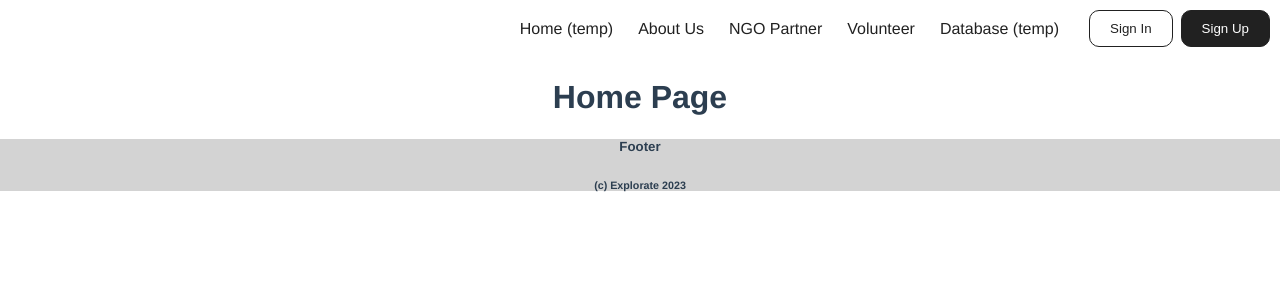
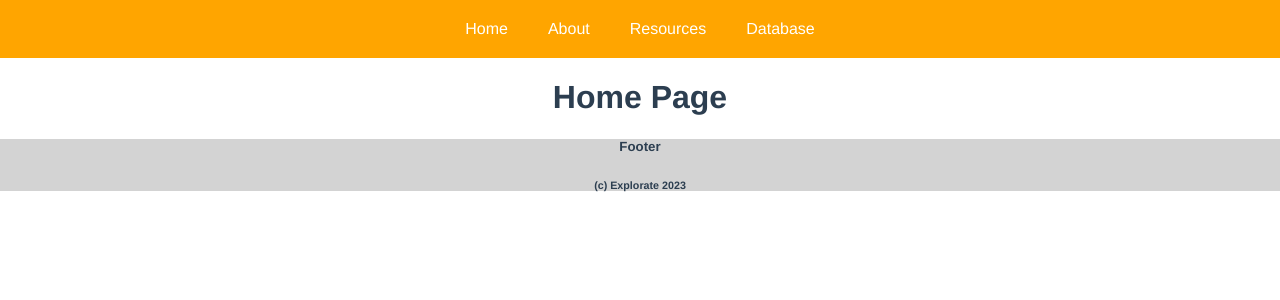
Before and after one commit to amyzliao/Explorate-Frontend, a Vue app in the folder explorate-frontend/: page / in a window 1280 px wide. Shown: the top 300 px of the page. Built offline with nearby package versions, Linux system fonts and the light colour scheme.

Commit message:
Revert "header bar"
This reverts commit 867085e77e351aa6406aa1453627700c8ad00385.

```diff
--- a/explorate-frontend/src/components/HeaderMod.vue
+++ b/explorate-frontend/src/components/HeaderMod.vue
@@ -1,12 +1,9 @@
 <template>
     <div class="nav">
-        <button class="signup">Sign Up</button>
-        <button class="signin">Sign In</button>
-        <router-link to="/database">Database (temp)</router-link>
-        <router-link to="/">Volunteer</router-link>
-        <router-link to="/about">NGO Partner</router-link>
-        <router-link to="/resources">About Us</router-link>
-        <router-link to="/">Home (temp)</router-link>
+        <router-link to="/">Home</router-link>
+        <router-link to="/about">About</router-link>
+        <router-link to="/resources">Resources</router-link>
+        <router-link to="/database">Database</router-link>
     </div>
 </template>
 
@@ -18,45 +15,15 @@ export default {
 
 <style>
 .nav {
-    background-color: white;
-    padding: 10px;
-    overflow: hidden;
+    background-color: orange;
+    padding: 20px;
 }
 .nav a {
-    float: right;
     text-decoration: none;
-    color: #212121;
-    padding: 10px;
-    margin-left: 5px;
+    color: white;
+    padding: 20px;
 }
 .nav a:hover {
     background-color: orangered;
 }
-
-.nav button {
-    float: right;
-    text-decoration: none;
-    padding-top: 10px;
-    padding-bottom: 10px;
-    border: 1px solid #212121;
-    border-radius: 10px;
-}
-
-.signin {
-    float: right;
-    text-decoration: none;
-    padding: 20px;
-    background-color: white;
-    color: #212121;
-    margin-left: 20px;
-}
-
-.signup {
-    float: right;
-    text-decoration: none;
-    padding: 20px;
-    background-color: #212121;
-    color: white;
-    margin-left: 8px;
-}
 </style>
```
